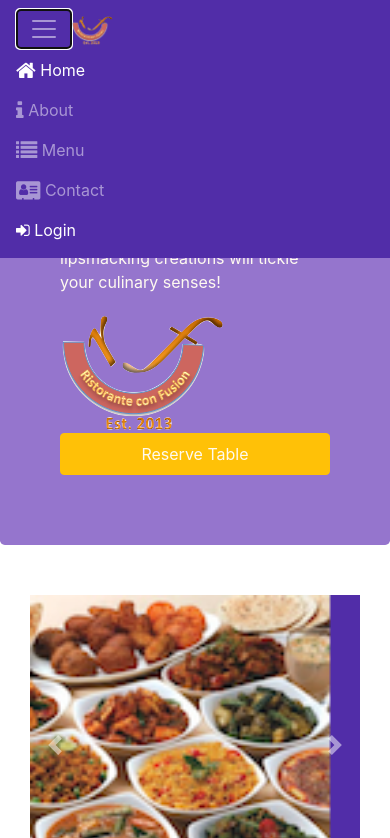
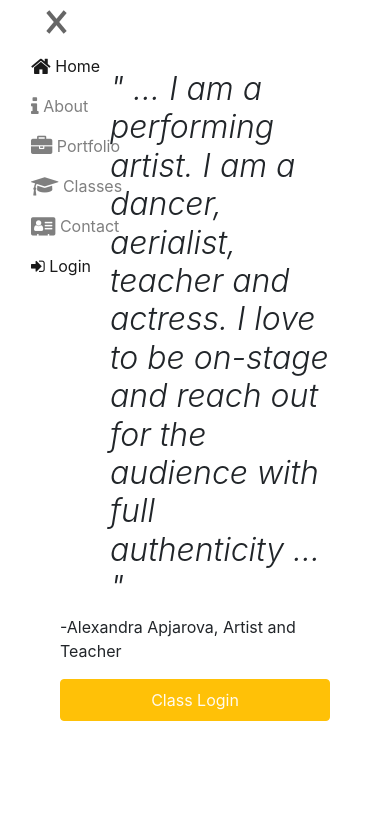
Before and after one commit to edeneault/Alexandra, a website: page index.html in a window 390 px wide. Both pictures are taken after a click on the button 44 px from the left and 28 px from the top of the page. Shown: the top 838 px of the page. Drawn offline with nearby package versions, Linux system fonts and the light colour scheme.

Commit message:
new nav and jumbotron -halfway

```diff
--- a/css/styles.scss
+++ b/css/styles.scss
@@ -1,7 +1,8 @@
 $lt-gray: #ddd;
 $background-dark: #512DA8;
-$background-light: #9575CD;
+$background-light: #FFFFFF;
 $background-pale: #D1C4E9;
+$background-transparent: rgba(0,0,0,0.0);
 // Height variables
 $carousel-item-height: 300px;
 @mixin zero-margin($pad-up-dn, $pad-left-right) {
@@ -10,6 +11,7 @@ $carousel-item-height: 300px;
 }
 
 .row-header {
+  background: $background-transparent;
   @include zero-margin(0px,0px);
 }
 
@@ -27,7 +29,7 @@ $carousel-item-height: 300px;
 .jumbotron {
   @include zero-margin(70px,30px);
   background: $background-light;
-  color: floralwhite;
+  color: black;
 }
 
 .address {
@@ -39,11 +41,24 @@ $carousel-item-height: 300px;
 .body {
   padding: 50px 0 0;
   z-index: 0;
+  color: white;
 }
 
-.navbar-dark {
-  background-color: $background-dark;
-}
+// .navbar-dark {
+//   background-color: $background-dark;
+// }
+
+.navbar-light {
+   border-width: 0px;
+   -webkit-box-shadow: 0px 0px;
+   box-shadow: 0px 0px;
+   background: $background-transparent;
+   color: #FFFFFF;
+ }
+
+ .nav-link {
+   color: black;
+ }
 
 .tab-content {
   border-left: 1px solid $lt-gray;
@@ -78,10 +93,70 @@ $carousel-item-height: 300px;
     }
 
 .close {
-      color: floralwhite;
-      opacity: 1;
-    }
+    color: floralwhite;
+    opacity: 1;
+  }
 
+
+
+@import "compass/css3";
+
+
+.menu {
+  cursor: pointer;
+  margin: 0 auto;
+  padding-left: 1.25em;
+  position: relative;
+  width: 40px;
+  height: 40px;
+
+}
+.menu-global {
+  backface-visibility: hidden;
+  position: absolute;
+  left: 0;
+  border-top: 7px solid #FFFFFF;
+  width: 100%;
+  transition: 0.55s;
+}
+.menu-top {
+  top: 0;
+}
+.menu-middle {
+  top: 18px;
+}
+.menu-bottom {
+  top: 36px;
+}
+.menu-top-click {
+  backface-visibility: hidden;
+  top: 15px;
+  transform: rotate(50deg);
+  transition: 0.55s 0.5s;
+}
+.menu-middle-click {
+  opacity: 0;
+}
+.menu-bottom-click {
+  backface-visibility: hidden;
+  top: 15px;
+  transform: rotate(-410deg);
+  transition: 0.55s 0.5s;
+}
+
+.navbar-toggler:focus,
+.navbar-toggler:active,
+.navbar-toggler-icon:focus {
+    outline: none;
+    box-shadow: none;
+}
+
+#modalLogin {
+  right: 0;
+  position: absolute;
+  top: 0;
+  z-index: 1;
+}
 
 #carouselButton {
   right: 0;
--- a/index.html
+++ b/index.html
@@ -19,24 +19,31 @@
   </head>
 
   <body>
-    <nav class="navbar navbar-dark navbar-expand-sm fixed-top">
+    <nav class="navbar navbar-light  fixed-top">
       <div class="container">
-        <button class="navbar-toggler" type="button" data-toggle="collapse" data-target="#Navbar">
-          <span class="navbar-toggler-icon"></span>
+
+        <button id="slide" class="navbar-toggler " style="border: 1px" type="button"  data-toggle="collapse" data-target="#Navbar">
+          <div class="menu">
+            <span  class="menu-global menu-top"></span>
+            <span  class="menu-global menu-middle"></span>
+            <span  class="menu-global menu-bottom"></span>
+          </div>
         </button>
-        <a class="navbar-brand mr-auto" href="#"><img src="img/logo.png" height="30" width="41"></a>
-        <div class="collapse navbar-collapse" id="Navbar">
+        <!-- <a class="navbar-brand mr-auto" href="#"><img src="img/logo.png" height="30" width="41"></a> -->
+        <div class="collapse navbar-collapse"  id="Navbar">
           <ul class="navbar-nav mr-auto">
 
             <li class="nav-item active"><a class="nav-link" href="#"><span class="fa fa-home fa-lg"></span> Home</a></li>
             <li class="nav-item"><a class="nav-link" href="./aboutus.html"><span class="fa fa-info fa-lg"></span> About</a></li>
-            <li class="nav-item"><a class="nav-link" href="#"><span class="fa fa-list fa-lg"></span> Menu</a></li>
+            <li class="nav-item"><a class="nav-link" href="#"><span class="fa fa-briefcase fa-lg"></span> Portfolio</a></li>
+            <li class="nav-item"><a class="nav-link" href="#"><span class="fa fa-graduation-cap fa-lg"></span> Classes</a></li>
             <li class="nav-item"><a class="nav-link" href="./contactus.html"><span class="fa fa-address-card fa-lg"></span> Contact</a></li>
           </ul>
-          <span class="navbar-text">
-            <a id="modalLogin" >
-              <span  class="fa fa-sign-in"></span> Login</a>
-          </span>
+
+        </div>
+        <div class="navbar-text navbar-expand" >
+          <a id="modalLogin" >
+            <span  class="fa fa-sign-in"></span> Login</a>
         </div>
       </div>
     </nav>
@@ -165,25 +172,29 @@
     <header class="jumbotron">
       <div class="container">
         <div class="row row-header align-self-center">
-          <div class="col col-sm-6">
-            <h1>Ristorante con Fusion</h1>
-            <p>We take inspiration from the World's best cuisines, and create a unique fusion experience. Our lipsmacking creations will tickle your culinary senses!</p>
+          <div class="col col-sm-8 offset-2">
+            <h2 class=" font-italic font-weight-light">" ... I am a performing artist.  I am a dancer, aerialist, teacher and actress.  I love to be on-stage and reach out for the audience with full authenticity ... "</h2>
           </div>
-
-          <div class="col col-sm-6">
+        </div>
+        <div class="row row-header align-self-center">
+          <div class=" col col-sm-6 offset-sm-7 ">
+            <p >-Alexandra Apjarova, Artist and Teacher</p>
+          </div>
+        </div>
+          <!-- <div class="col col-sm-6">
             <div class="row row-headers">
               <div class="col-12 col-sm-6 align-self-center">
                 <img src="img/logo.png" class="img-fluid"></img>
-              </div>
-
-              <div class="col-12 col-sm-6 align-self-center ">
-                <a id="modalReservation"role="button" style="color: floralwhite;" class="btn btn-block nav-link btn-warning">Reserve Table</a>
+              </div> -->
+          <div class="row row-header align-self-center">
+              <div class="col-12 col-sm-2 align-self-center offset-sm-2 ">
+                <a id="modalReservation"role="button" style="color: floralwhite;" class="btn btn-block nav-link btn-warning">Class Login</a>
               </div>
             </div>
-          </div>
+            <!-- </div> -->
+
         </div>
-      </div>
-      </div>
+
     </header>
 
     <div class="container">
@@ -346,6 +357,7 @@
     <script src="node_modules/jquery/dist/jquery.slim.min.js"></script>
     <script src="node_modules/popper.js/dist/umd/popper.min.js"></script>
     <script src="node_modules/bootstrap/dist/js/bootstrap.min.js"></script>
+    <script> src="https://cdnjs.cloudflare.com/ajax/libs/jquery/2.1.3/jquery.min.js"</script>
     <script src="js/scripts.js"></script>
     <!-- endbuild -->
 
--- a/js/scripts.js
+++ b/js/scripts.js
@@ -26,6 +26,7 @@ $(document).ready(function() {
 });
 });
 
+
 $(document).ready(function() {
     $("#modalReservation").click(function() {
     $("#reservationModal").modal("show");
@@ -37,3 +38,33 @@ $(document).ready(function() {
   });
 });
 });
+
+$(document).ready(function() {
+  var Menu = {
+    el: {
+      ham: $(".menu"),
+      menuTop: $(".menu-top"),
+      menuMiddle: $(".menu-middle"),
+      menuBottom: $(".menu-bottom")
+    },
+
+    init: function () {
+      Menu.bindUIactions();
+    },
+
+    bindUIactions: function () {
+      Menu.el.ham.on("click", function (event) {
+        Menu.activateMenu(event);
+        event.preventDefault();
+      });
+    },
+
+    activateMenu: function () {
+      Menu.el.menuTop.toggleClass("menu-top-click");
+      Menu.el.menuMiddle.toggleClass("menu-middle-click");
+      Menu.el.menuBottom.toggleClass("menu-bottom-click");
+    }
+  };
+
+  Menu.init();
+  });
```
Also changed, not shown: css/styles.css.
